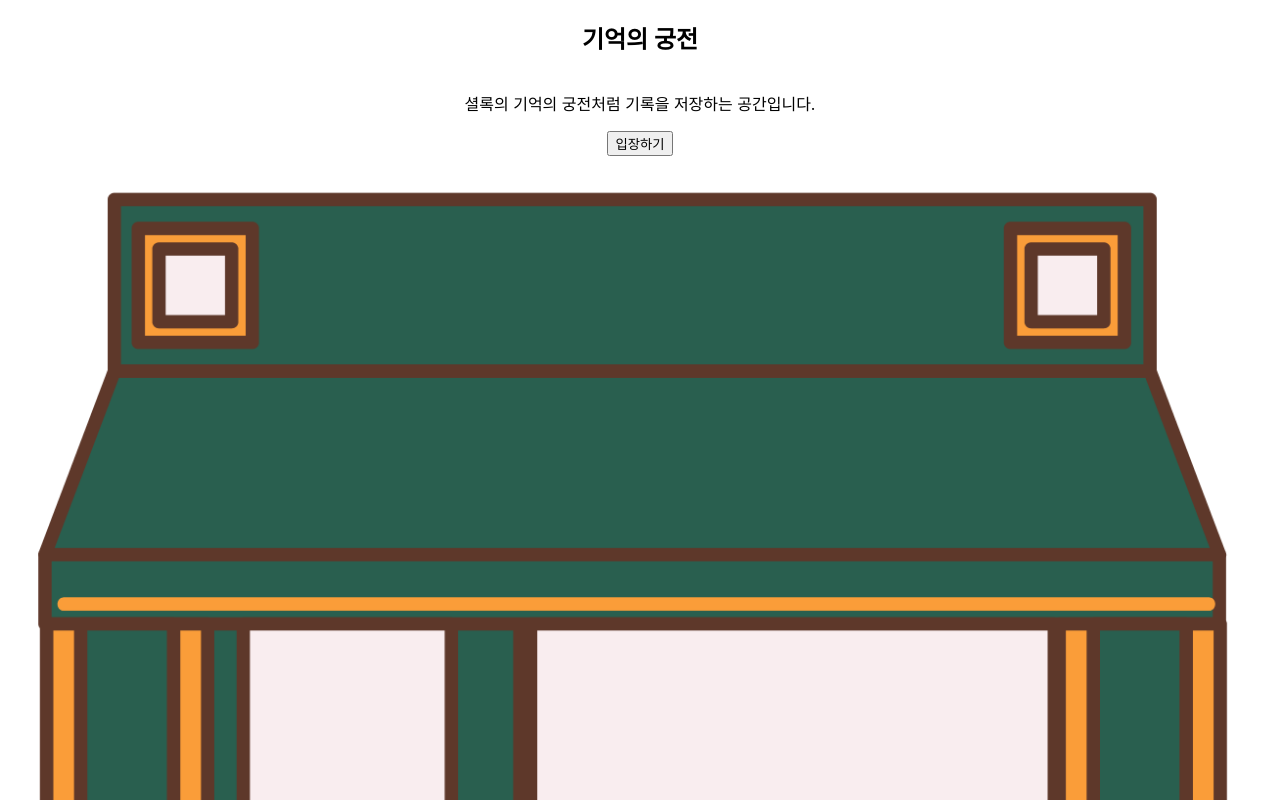
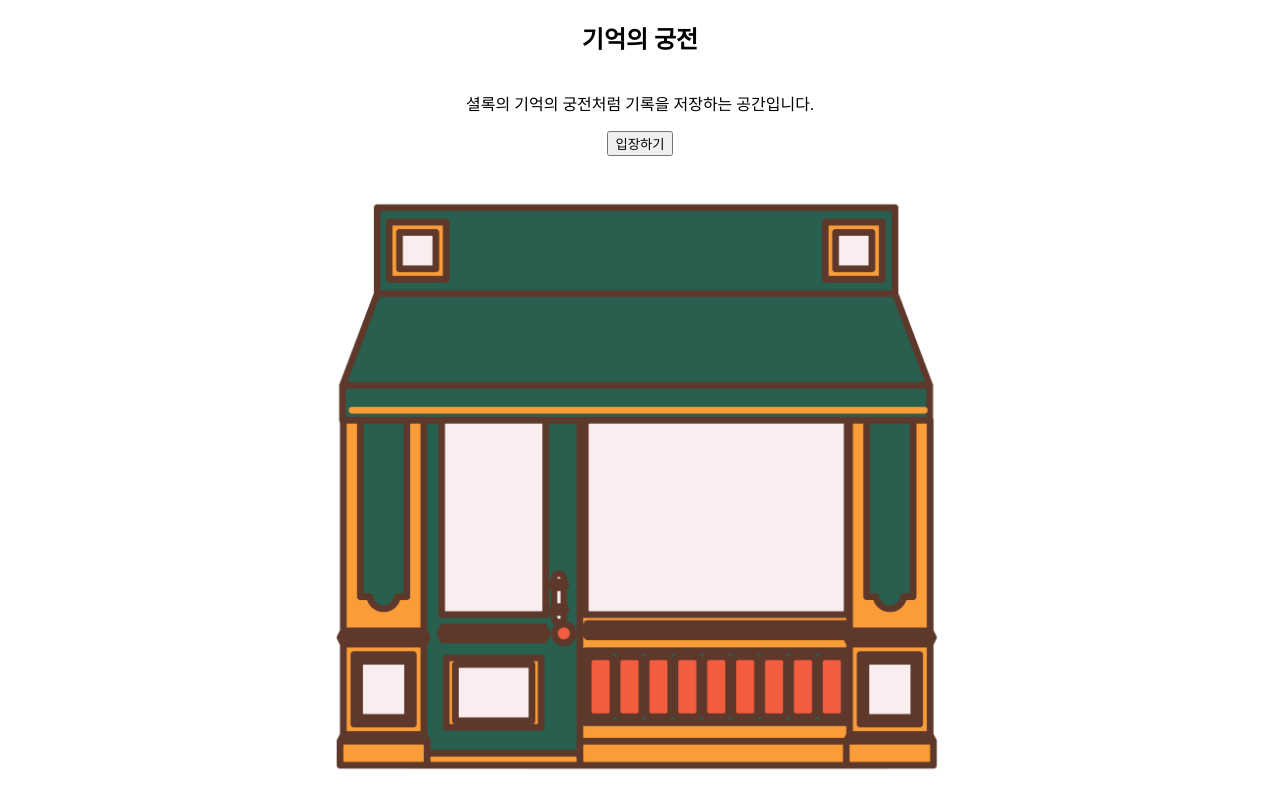
Before and after one commit to samweol/portfolio, a React (Create React App) app: page / in a window 1280 px wide. Shown: the top 800 px of the page. Built offline with nearby package versions, Linux system fonts and the light colour scheme; a web font is replaced by a local one.

Commit message:
Style: 홈화면 스타일링, navbar 스타일링

```diff
--- a/src/components/Home/Home.jsx
+++ b/src/components/Home/Home.jsx
@@ -16,8 +16,8 @@ export default function Home() {
           <p>셜록의 기억의 궁전처럼 기록을 저장하는 공간입니다.</p>
           <button onClick={enterClick}>입장하기</button>
         </div>
-        <div>
-          <img src={hotel} alt="호텔 이미지" width={"100%"} />
+        <div className={styles.hotel}>
+          <img src={hotel} alt="호텔 이미지" width={"50%"} />
         </div>
       </section>
     </>
--- a/src/components/Home/Home.module.css
+++ b/src/components/Home/Home.module.css
@@ -1,5 +1,21 @@
+@font-face {
+  font-family: "SF_HambakSnow";
+  src: url("https://cdn.jsdelivr.net/gh/projectnoonnu/noonfonts_2106@1.1/SF_HambakSnow.woff")
+    format("woff");
+  font-weight: normal;
+  font-style: normal;
+}
+* {
+  font-family: "SF_HambakSnow";
+}
 .content {
   display: flex;
   flex-direction: column;
   align-items: center;
 }
+
+.hotel {
+  display: flex;
+  justify-content: center;
+  margin: 30px 0;
+}
--- a/src/components/Home/Navbar.module.css
+++ b/src/components/Home/Navbar.module.css
@@ -1,8 +1,19 @@
+@font-face {
+  font-family: "SF_HambakSnow";
+  src: url("https://cdn.jsdelivr.net/gh/projectnoonnu/noonfonts_2106@1.1/SF_HambakSnow.woff")
+    format("woff");
+  font-weight: normal;
+  font-style: normal;
+}
+
 .navbar {
   display: flex;
   align-items: center;
   justify-content: space-between;
   padding: 0 10px;
+  background-color: rgb(123, 32, 32);
+  color: white;
+  font-family: "SF_HambakSnow";
 }
 
 .menu {
--- a/src/components/MessageBox/MessageBox.module.css
+++ b/src/components/MessageBox/MessageBox.module.css
@@ -1,7 +1,8 @@
 .container {
   display: flex;
+  justify-content: center;
   flex-wrap: wrap;
-  margin: 0 49px;
+  margin: 0 30px;
 }
 
 .writeBtn {
```
